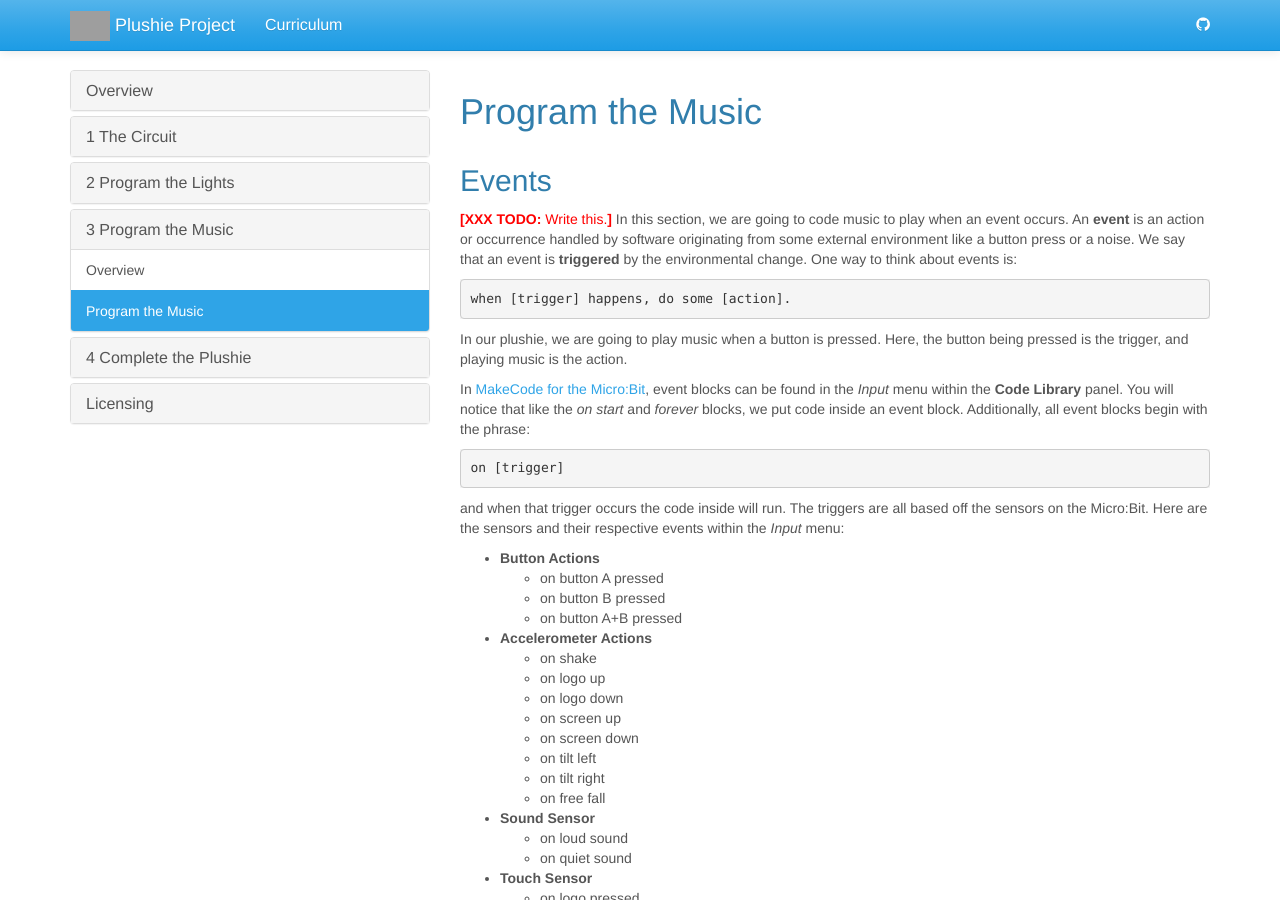
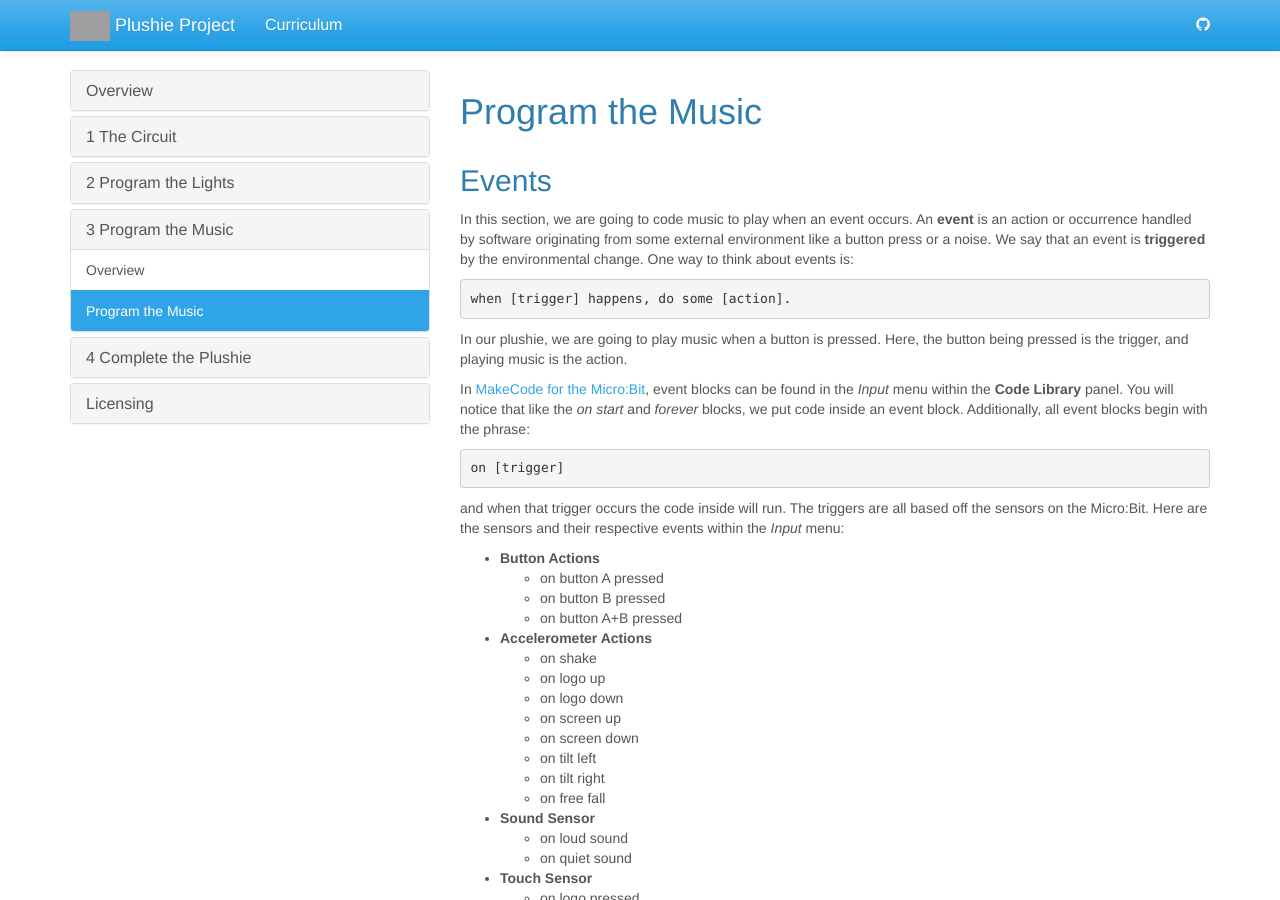
Before and after one commit to jake-chipps/plushie, a Jekyll site: the page built from _docs/lessons/3-1.md, in a window 1280 px wide and 900 px high. Built offline with Jekyll 4.4.1, drawn with Linux system fonts in a browser that asks for light colours; grey boxes are pictures that could not be loaded.

Commit message:
Remove todo

````diff
--- a/_docs/lessons/3-1.md
+++ b/_docs/lessons/3-1.md
@@ -3,7 +3,6 @@ title: Program the Music
 permalink: /docs/3-1/
 ---
 ## Events
-<span class="todo">Write this.</span>
 In this section, we are going to code music to play when an event occurs. An **event** is an action or occurrence handled by software originating from some external environment like a button press or a noise. We say that an event is **triggered** by the environmental change. One way to think about events is:
 
 ```
````
